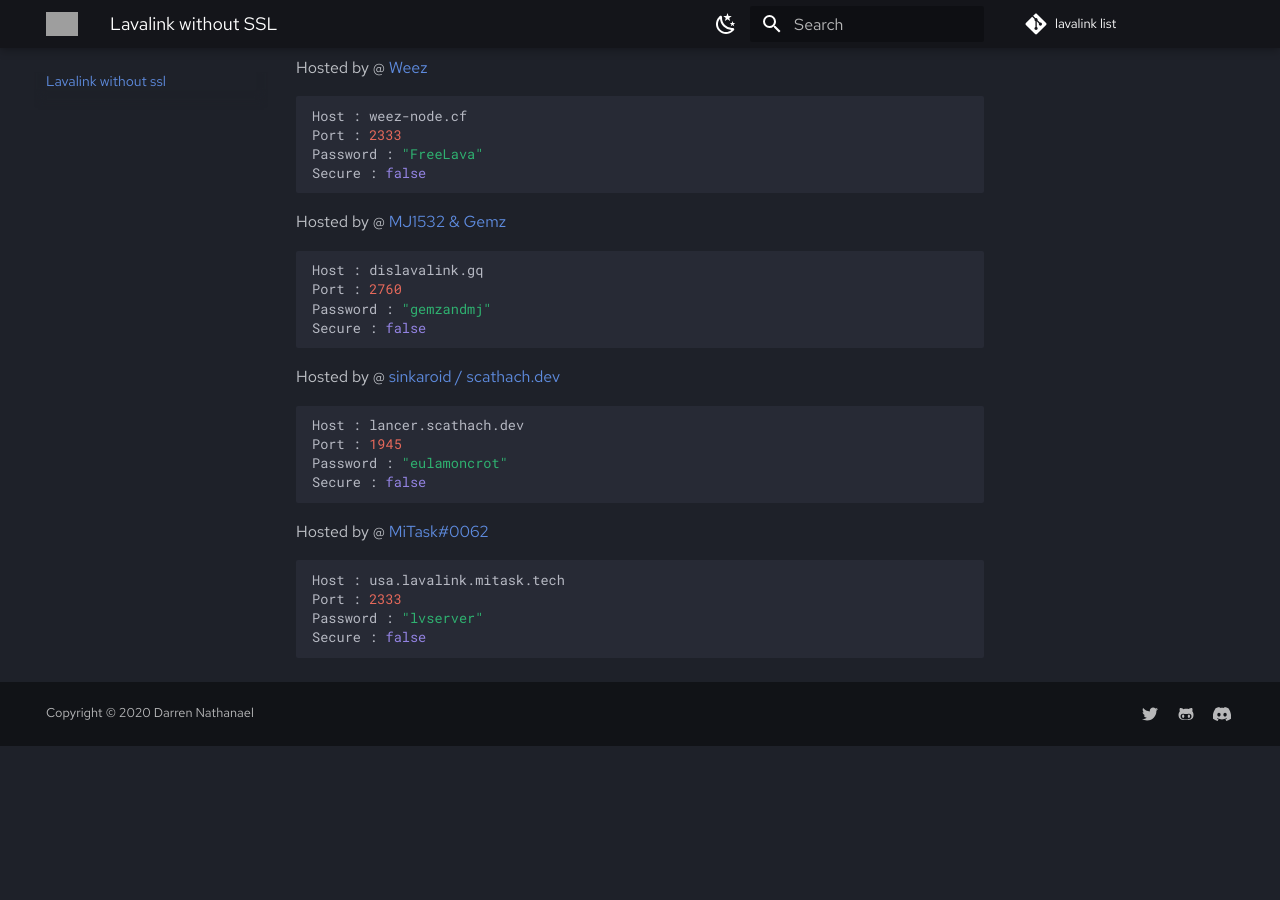
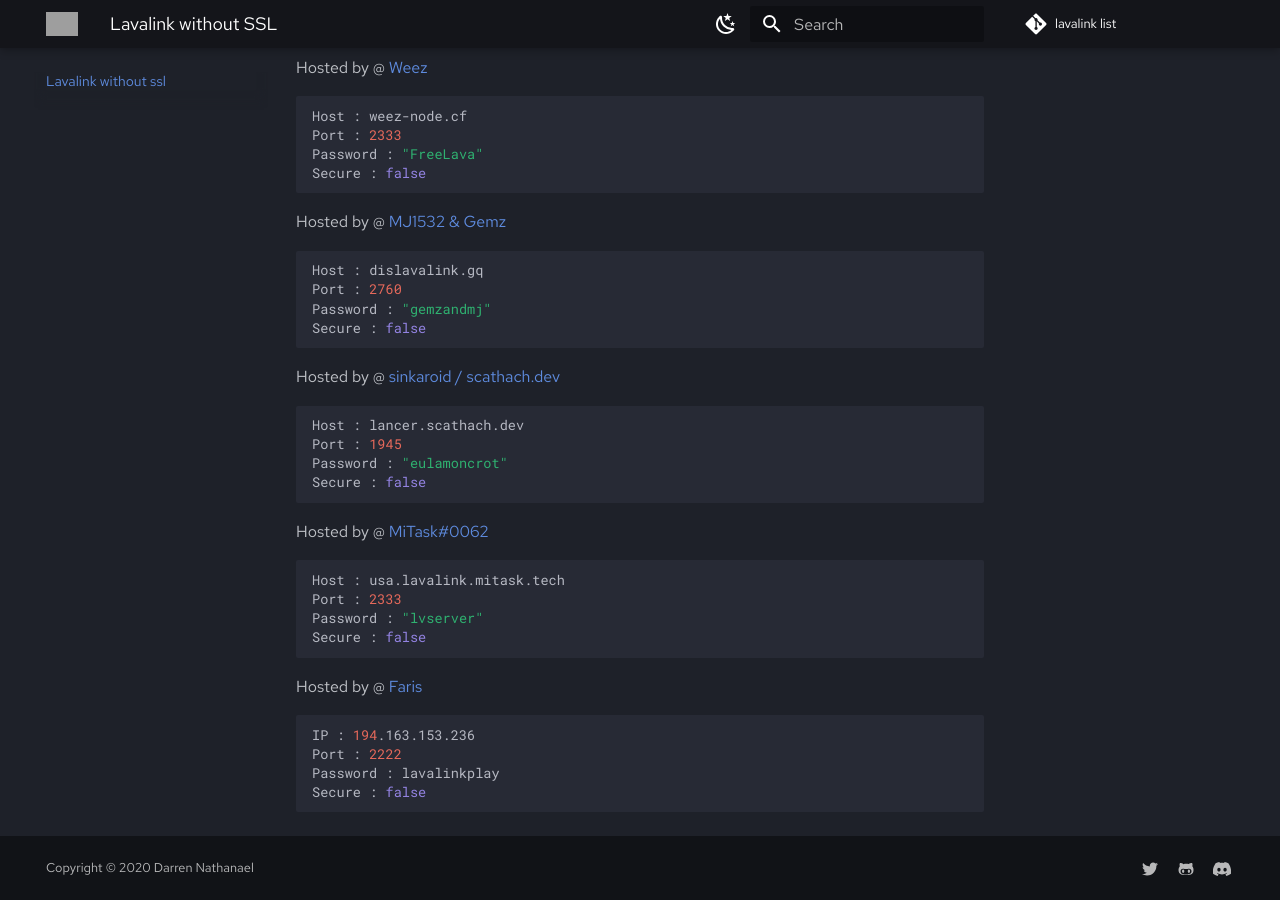
Before and after one commit to DarrenOfficial/lavalink-list, an MkDocs documentation site: the page built from docs/NoSSL/lavalink-without-ssl.md, in a window 1280 px wide and 900 px high, scrolled down 1256 px. Built offline with MkDocs 1.6.1 and Material for MkDocs 9.7.7, drawn with Linux system fonts in a browser that asks for light colours; comment, search, counter and statistics services are not loaded; before the commit the page ends 2002 px from its top, so only the background shows below that; grey boxes are pictures that could not be loaded.

Commit message:
Update lavalink-without-ssl.md
Added lava link server

````diff
--- a/docs/NoSSL/lavalink-without-ssl.md
+++ b/docs/NoSSL/lavalink-without-ssl.md
@@ -90,3 +90,11 @@ Port : 2333
 Password : "lvserver"
 Secure : false
 ```
+
+Hosted by @ [Faris](https://github.com/flkapes)
+```bash
+IP : 194.163.153.236
+Port : 2222
+Password : lavalinkplay
+Secure : false
+```
````
